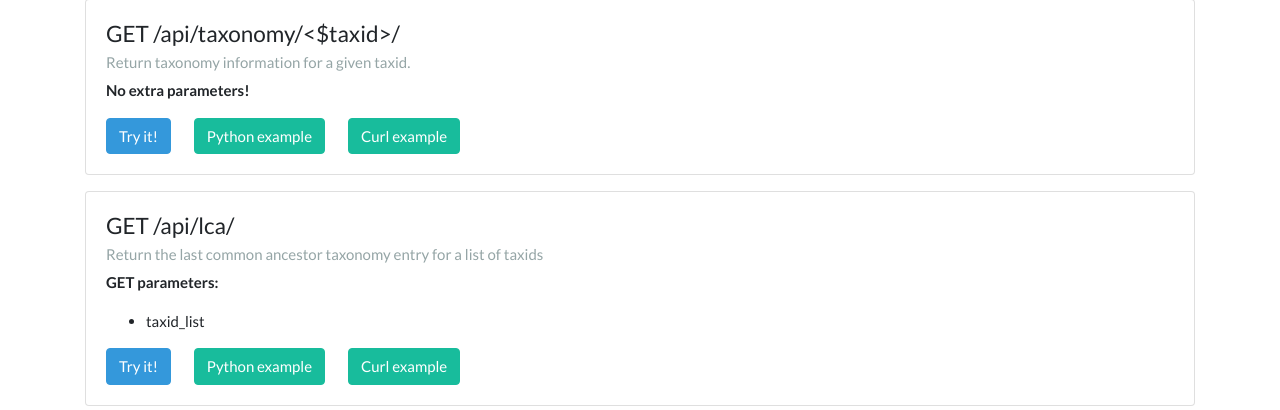
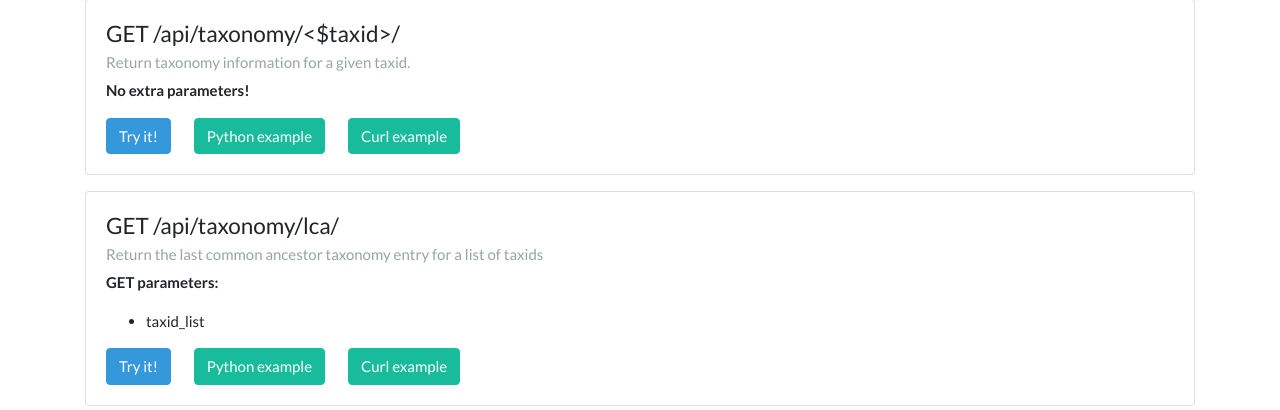
Before and after one commit to voorloopnul/pipetaxon, a Django app: template taxonomy/templates/taxonomy/api.html in a window 1280 px wide. Shown: the part 481-891 px from the top of the page. Run offline with Django 3.2, Linux system fonts and the light colour scheme; the template is opened without the code that fills it, so the values that code supplies are empty; some libraries are stand-ins or nearby versions.

Commit message:
fix url typo

```diff
--- a/taxonomy/templates/taxonomy/api.html
+++ b/taxonomy/templates/taxonomy/api.html
@@ -38,7 +38,7 @@
 
         <div class="card mt-3">
             <div class="card-body">
-                <h4 class="card-title">GET /api/lca/</h4>
+                <h4 class="card-title">GET /api/taxonomy/lca/</h4>
                 <h6 class="card-subtitle mb-2 text-muted">Return the last common ancestor taxonomy entry for a list of taxids</h6>
                 <p class="card-text">
                     <b>GET parameters:</b>
```
